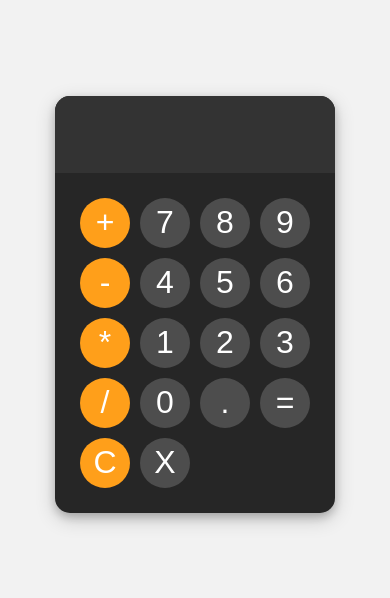
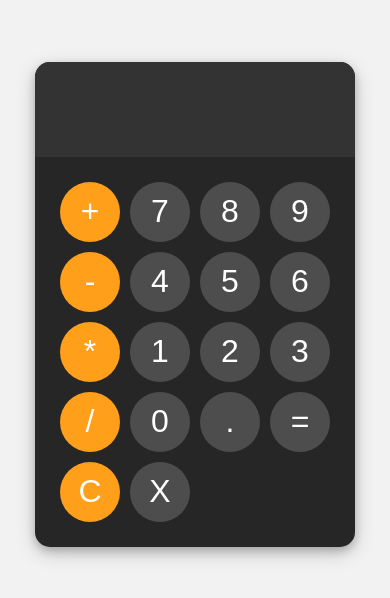
Before and after one commit to Best19s/Calculator, a plain HTML site: page index.html in a window 390 px wide. Shown: the part 118-716 px from the top of the page. Drawn offline with Linux system fonts and the light colour scheme.

Commit message:
commit 2nd cleaning code

```diff
--- a/style.css
+++ b/style.css
@@ -62,32 +62,16 @@ button:active{
 }
 
 @media screen and (max-width: 400px) {
+    button {
+        width: 60px;
+        height:60px;
+        font-size: 2rem;
 
-    button {
-        width: 50px;
-        height:50px;
-        border: none;
-        border-radius: 50px;
-        font-size: 2rem;
-        color: white;
-        background-color: hsl(0, 0%, 30%);
-        cursor: pointer;
     }
     #calculator{
-        font-family: Arial, sans-serif;
-        background-color: hsl(0, 0%, 15%);
-        border-radius: 15px;
-        max-width: 280px;
-        overflow: hidden;
-        box-shadow: 0 4px 8px 0 rgba(0, 0, 0, 0.2), 0 6px 20px 0 rgba(0, 0, 0, 0.19);
+        max-width: 320px;
     }
     #display{
-        width: 100%;
-        padding: 20px;
-        font-size: 2rem;
-        text-align: left;
-        border: none;
-        background-color: hsl(0, 0%, 20%);
-        color: white;
+        font-size: 3rem;
     }
 }
```
